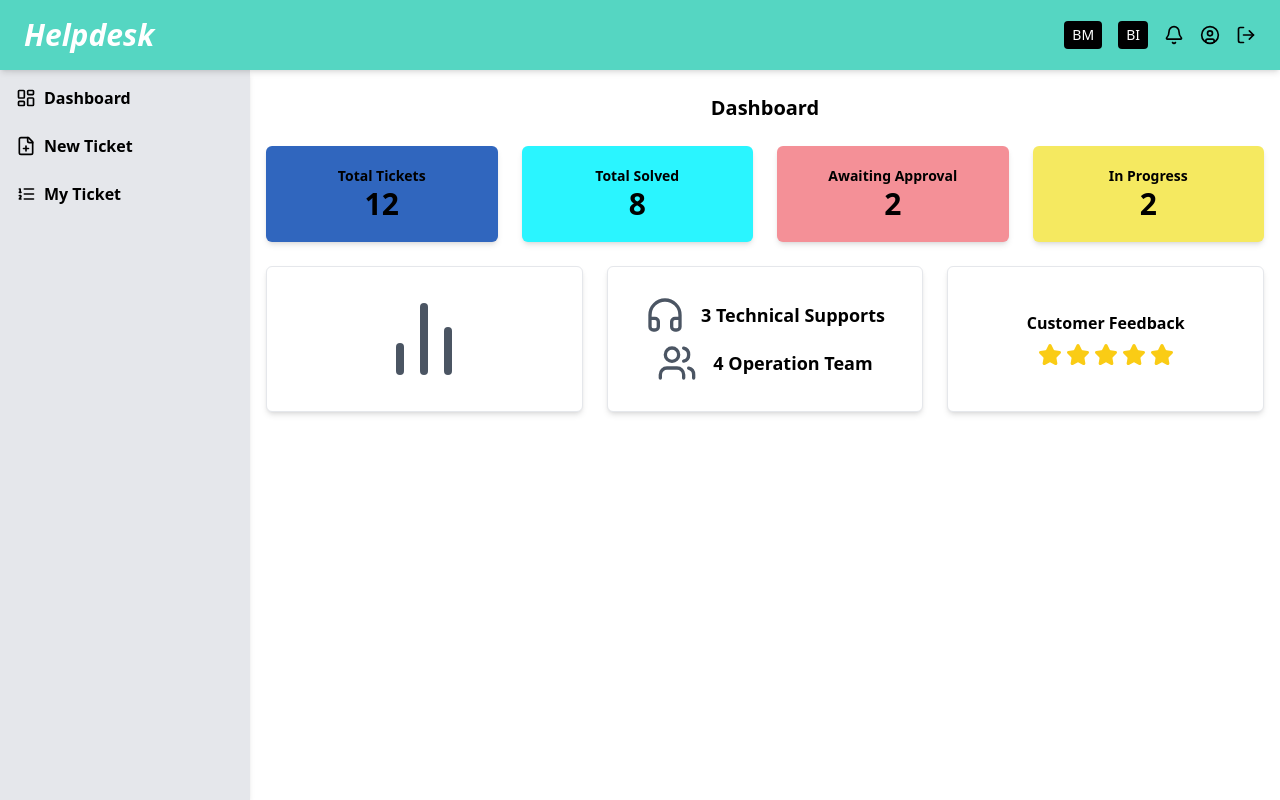
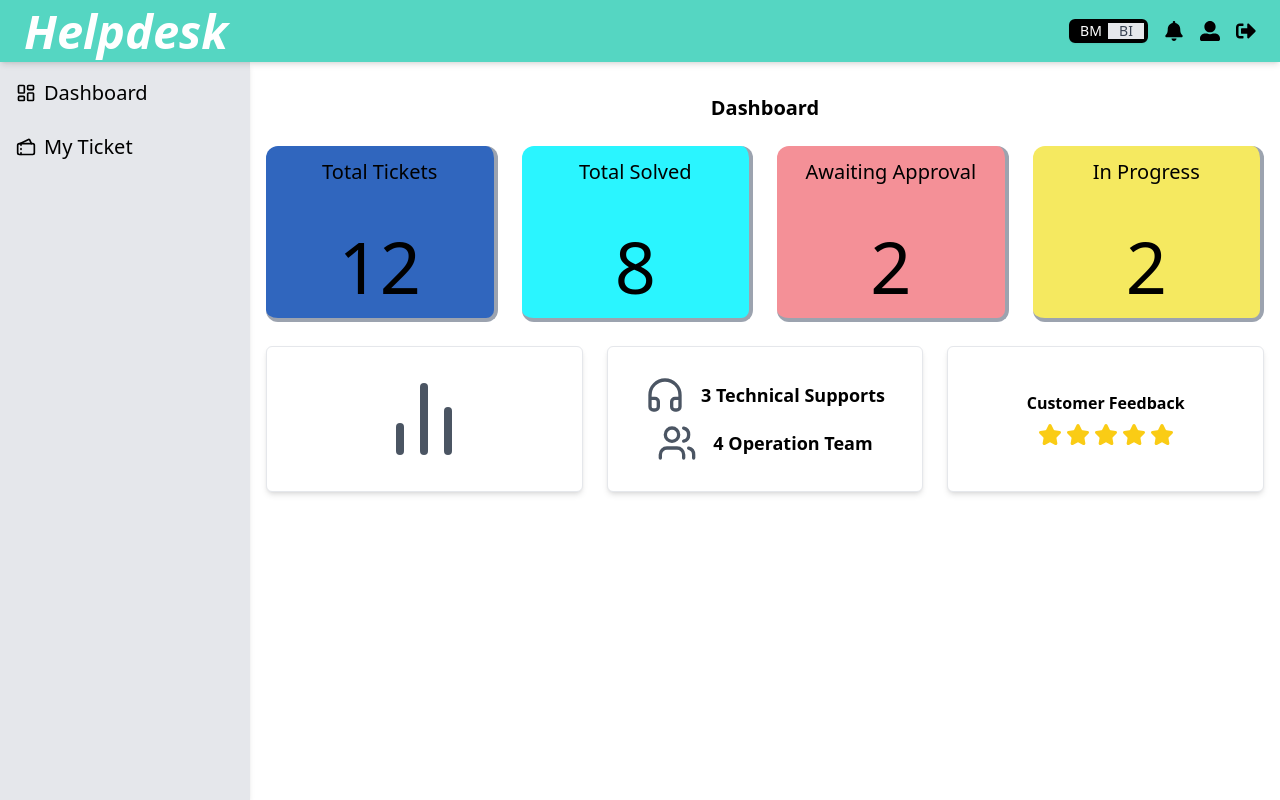
Before and after one commit to MansiChache/helpdesk, a React (Create React App) app in the folder client/: page /operation/dashboard in a window 1280 px wide. Built offline with nearby package versions, Linux system fonts and the light colour scheme.

Commit message:
modified the UI of components

```diff
--- /dev/null
+++ b/client/src/components/Footer.jsx
@@ -0,0 +1,8 @@
+const Footer = () => {
+  return (
+    <footer className="bg-navbar text-white text-center py-4 mt-auto z-0">
+    </footer>
+  );
+};
+
+export default Footer;
--- a/client/src/components/Navbar.jsx
+++ b/client/src/components/Navbar.jsx
@@ -1,8 +1,15 @@
+import React, { useState } from 'react';
 import { useNavigate } from 'react-router-dom';
-import { Bell, LogOut, UserCircle } from 'lucide-react';
+import { FaBell, FaUserAlt, FaSignOutAlt } from 'react-icons/fa';
 
 const Navbar = () => {
   const navigate = useNavigate();
+
+  const [activeSelection, setActiveSelection] = useState('BM');
+
+  const handleToggle = (selection) => {
+    setActiveSelection(selection);
+  };
 
   const handleLogout = () => {
     localStorage.removeItem('userRole');
@@ -14,18 +21,45 @@ const Navbar = () => {
   };
 
   return (
-    <header className="fixed top-0 left-0 w-full h-[70px] bg-[#55D6C2] flex items-center justify-between px-6 shadow-md z-50">
-      <h1 className="text-white text-3xl font-bold italic">Helpdesk</h1>
+    <header className="fixed top-0 left-0 w-full h-[62px] bg-[#55D6C2] flex items-center justify-between px-6 shadow-md z-50">
+      <h1 className="text-white text-[47px] font-semibold italic">Helpdesk</h1>
       <div className="flex items-center gap-4">
-        <div className="bg-black text-white text-sm px-2 py-1 rounded">BM</div>
-        <div className="bg-black text-white text-sm px-2 py-1 rounded">BI</div>
-        <Bell className="text-black w-5 h-5" />
-         <UserCircle
+
+        <div className="relative rounded-md shadow-sm flex border-4 border-black h-6">
+          <button
+            type="button"
+            className={`
+              relative w-9 inline-flex items-center justify-center px-4 py-1 text-sm font-medium
+              ${activeSelection === 'BM' ? 'bg-black text-white' : 'bg-gray-200 text-gray-700 hover:bg-gray-300 focus:outline-none focus:ring-2 focus-ring-offset-2 focus:ring-indigo-500'}
+              cursor-pointer select-none
+              transition-colors duration-200 ease-in-out
+            `}
+            onClick={() => handleToggle('BM')}
+          >
+            BM
+          </button>
+          <button
+            type="button"
+            className={`
+              relative -ml-px w-9 inline-flex items-center justify-center px-4 py-1 text-sm font-medium
+              ${activeSelection === 'BI' ? 'bg-black text-white' : 'bg-gray-200 text-gray-700 hover:bg-gray-300 focus:outline-none focus:ring-2 focus-ring-offset-2 focus:ring-indigo-500'}
+              cursor-pointer select-none
+              transition-colors duration-200 ease-in-out
+            `}
+            onClick={() => handleToggle('BI')}
+          >
+            BI
+          </button>
+        </div>
+
+        {/* Existing icons */}
+        <FaBell className="text-black w-5 h-5"/>
+        <FaUserAlt
           className="text-black w-5 h-5 cursor-pointer"
           onClick={goToProfile}
           title="Profile"
         />
-         <LogOut
+        <FaSignOutAlt
           className="text-black w-5 h-5 cursor-pointer"
           onClick={handleLogout}
           title="Logout"
--- a/client/src/components/Sidebar.jsx
+++ b/client/src/components/Sidebar.jsx
@@ -1,28 +1,88 @@
-import { NavLink } from 'react-router-dom';
-import { LayoutDashboard, FilePlus, ListOrdered } from 'lucide-react';
+import { NavLink } from "react-router-dom";
+import {
+  LayoutDashboard,
+  FilePlus,
+  ListOrdered,
+  CheckCircle,
+  BarChart2,
+  ChevronRight,
+  TicketPlus, Tickets
+} from "lucide-react";
 
 const Sidebar = () => {
-   const role = localStorage.getItem('userRole') || 'user';
+  const role = localStorage.getItem("userRole");
 
-  const dashboardPath = role === 'operation' ? '/operation/dashboard' : '/user/dashboard';
+  let dashboardPath = "/user/dashboard";
+  if (role === "operation") dashboardPath = "/operation/dashboard";
+  else if (role === "tech") dashboardPath = "/tech/dashboard";
 
   const linkClasses = ({ isActive }) =>
-    `flex items-center gap-2 font-semibold cursor-pointer hover:text-blue-600 ${isActive ? 'text-blue-600 font-bold' : 'text-black'}`;
+    `flex items-center gap-2 cursor-pointer font-sanchez text-[20px] `;
 
   return (
-    <aside className="fixed top-[70px] left-0 w-[250px] h-[calc(100vh-70px)] bg-gray-200 p-4 shadow-md z-40">
-      <nav className="flex flex-col gap-6">
+    <aside className="fixed top-[62px] left-0 w-[250px] h-[calc(100vh-62px)] bg-gray-200 p-4 shadow-md z-40">
+      <nav className="flex flex-col gap-6 ">
         <NavLink to={dashboardPath} className={linkClasses}>
-          <LayoutDashboard className="w-5 h-5" /> Dashboard
-        </NavLink>
-
-        <NavLink to="/new-ticket" className={linkClasses}>
-          <FilePlus className="w-5 h-5" /> New Ticket
+          {({ isActive }) => (
+            <>
+              {isActive && <ChevronRight className="w-5 h-5 mr-1" />}
+              <LayoutDashboard className="w-5 h-5" /> Dashboard
+            </>
+          )}
         </NavLink>
 
         <NavLink to="/my-tickets" className={linkClasses}>
-          <ListOrdered className="w-5 h-5" /> My Ticket
+          {({ isActive }) => (
+            <>
+              {isActive && <ChevronRight className="w-5 h-5 mr-1" />}
+              <Tickets className="w-5 h-5" /> My Ticket
+            </>
+          )}
         </NavLink>
+
+        {role === "operation" && (
+          <>
+            <NavLink to="/ticket-approval" className={linkClasses} end>
+              {({ isActive }) => (
+                <>
+                  {isActive && <ChevronRight className="w-5 h-5 mr-1" />}
+                  <CheckCircle className="w-5 h-5" /> Ticket Approval
+                </>
+              )}
+            </NavLink>
+
+            <NavLink to="/performance" className={linkClasses} end>
+              {({ isActive }) => (
+                <>
+                  {isActive && <ChevronRight className="w-5 h-5 mr-1" />}
+                  <BarChart2 className="w-5 h-5" /> Performance
+                </>
+              )}
+            </NavLink>
+          </>
+        )}
+
+        {role === "tech" && (
+          <NavLink to="/performance" className={linkClasses} end>
+            {({ isActive }) => (
+              <>
+                {isActive && <ChevronRight className="w-5 h-5 mr-1" />}
+                <BarChart2 className="w-5 h-5" /> Performance
+              </>
+            )}
+          </NavLink>
+        )}
+
+        {role === "user" && (
+          <NavLink to="/new-ticket" className={linkClasses}>
+            {({ isActive }) => (
+              <>
+                {isActive && <ChevronRight className="w-5 h-5 mr-1" />}
+                <TicketPlus className="w-5 h-5" /> New Ticket
+              </>
+            )}
+          </NavLink>
+        )}
       </nav>
     </aside>
   );
--- a/client/src/components/TicketCard.jsx
+++ b/client/src/components/TicketCard.jsx
@@ -1,11 +1,16 @@
 const TicketCard = ({ title, count, bgColor }) => {
   return (
     <div
-      className="w-full h-24 rounded-md text-center shadow-md text-black font-semibold flex flex-col justify-center items-center"
+      className="relative w-full h-44 rounded-xl border-b-4 border-r-4 border-gray-400 font-sanchez text-black "
       style={{ backgroundColor: bgColor }}
     >
-      <div className="text-sm">{title}</div>
-      <div className="text-3xl font-bold">{count}</div>
+      <div className="absolute top-3 left-1/2 transform -translate-x-1/2 text-xl text-center w-max">
+        {title}
+      </div>
+
+      <div className="absolute bottom-4 left-1/2 transform -translate-x-1/2 text-7xl ">
+        {count}
+      </div>
     </div>
   );
 };
```
